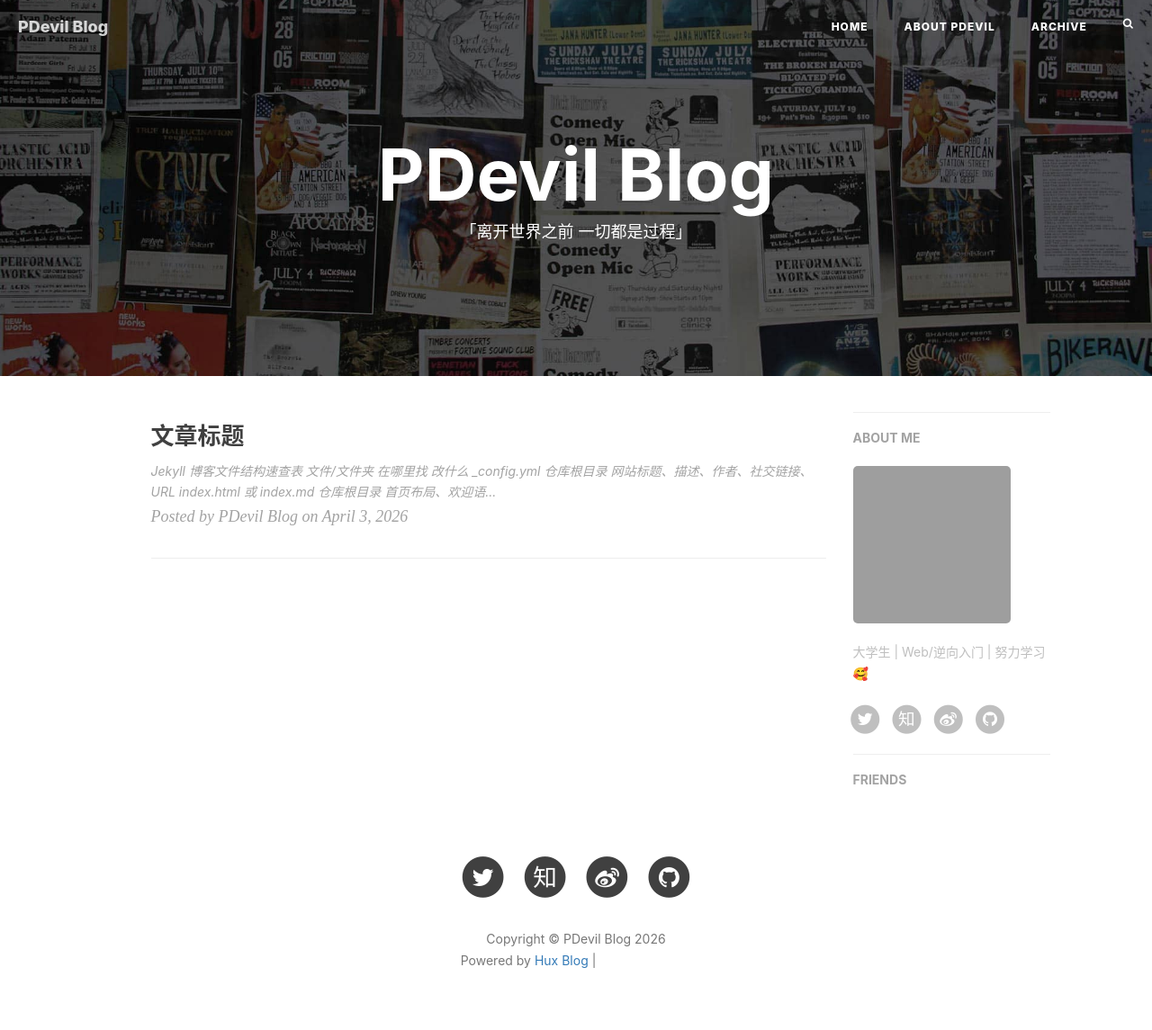
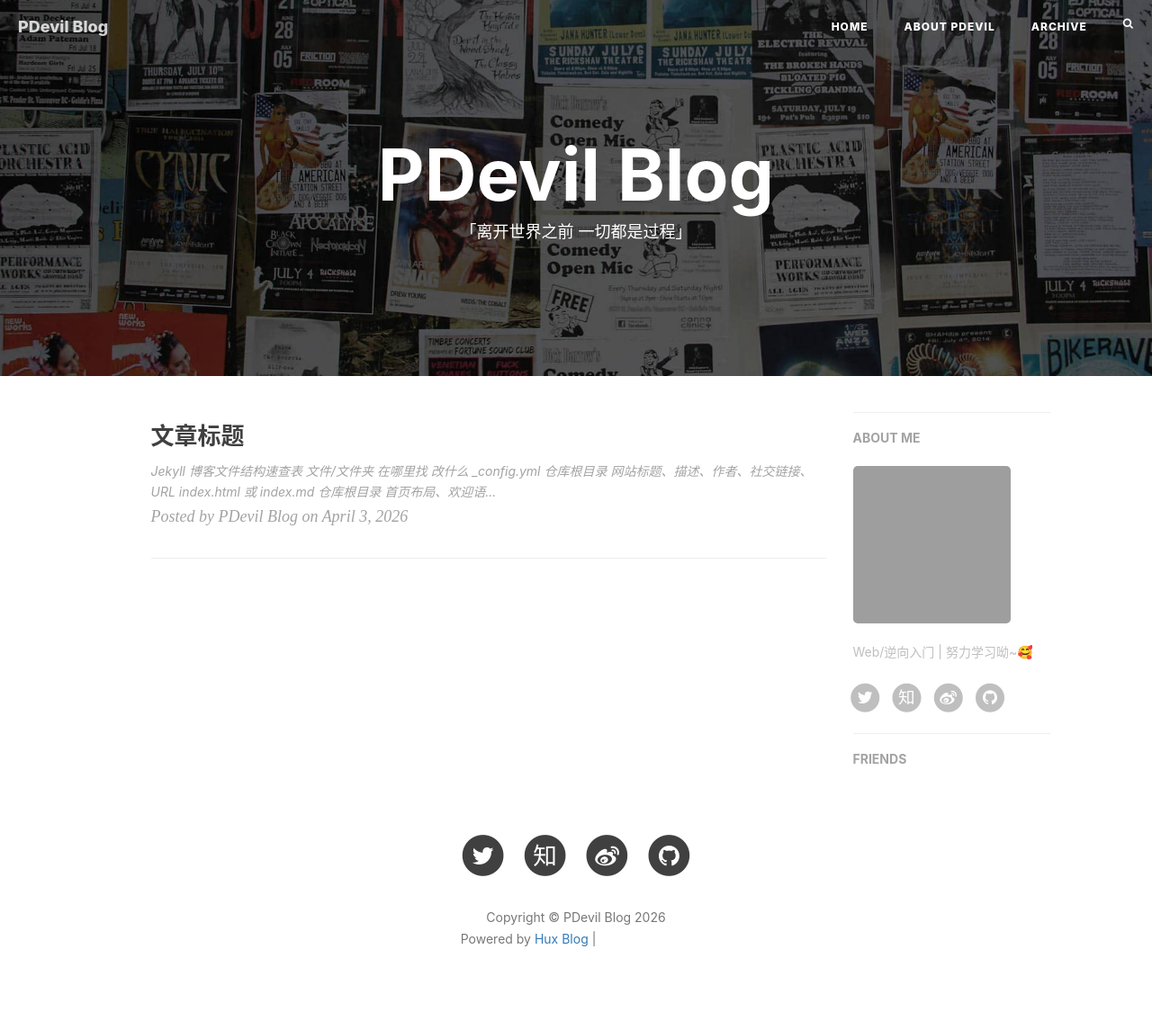
Before and after one commit to PurgationDevil/Purgation.github.io, a Jekyll site: the page built from index.html, in a window 1280 px wide. Shown: the whole page at 90% size. Built offline with Jekyll 4.4.1, drawn with Linux system fonts in a browser that asks for light colours; nearby versions of some CDN libraries; the list of posts is cut into pages by our own code; comment, search, counter and statistics services are not loaded; after the commit the page ends 1121 px from its top, so only the background shows below that; grey boxes are pictures that could not be loaded.

Commit message:
Update _config.yml

```diff
--- a/_config.yml
+++ b/_config.yml
@@ -2,7 +2,7 @@
 title: PDevil Blog
 SEOTitle: PDevil的博客 | PDevil Blog
 header-img: img/home-bg.jpg
-description: "这里是 @PDevil 的个人博客，与你一起发现更大的世界 | 要做一个有 swag 的程序员"
+description: "这里是 @PDevil 的个人博客，与你一起发现更大的世界"
 keyword: "PDevil Blog, 博客, 个人网站, 互联网, Web, 逆向, C语言数据结构"
 url: "https://PurgationDevil.github.io" # your host, for absolute URL
 baseurl: "" # for example, '/blog' if your blog hosted on 'host/blog'
@@ -73,7 +73,7 @@
 
 # Sidebar settings
 sidebar: true # whether or not using Sidebar.
-sidebar-about-description: "大学生 | Web/逆向入门 | 努力学习🥰"
+sidebar-about-description: "Web/逆向入门 | 努力学习呦~🥰"
 sidebar-avatar: https://github.com/PurgationDevil.png # use absolute URL, seeing it's used in both `/` and `/about/`
 
 # Featured Tags
```
